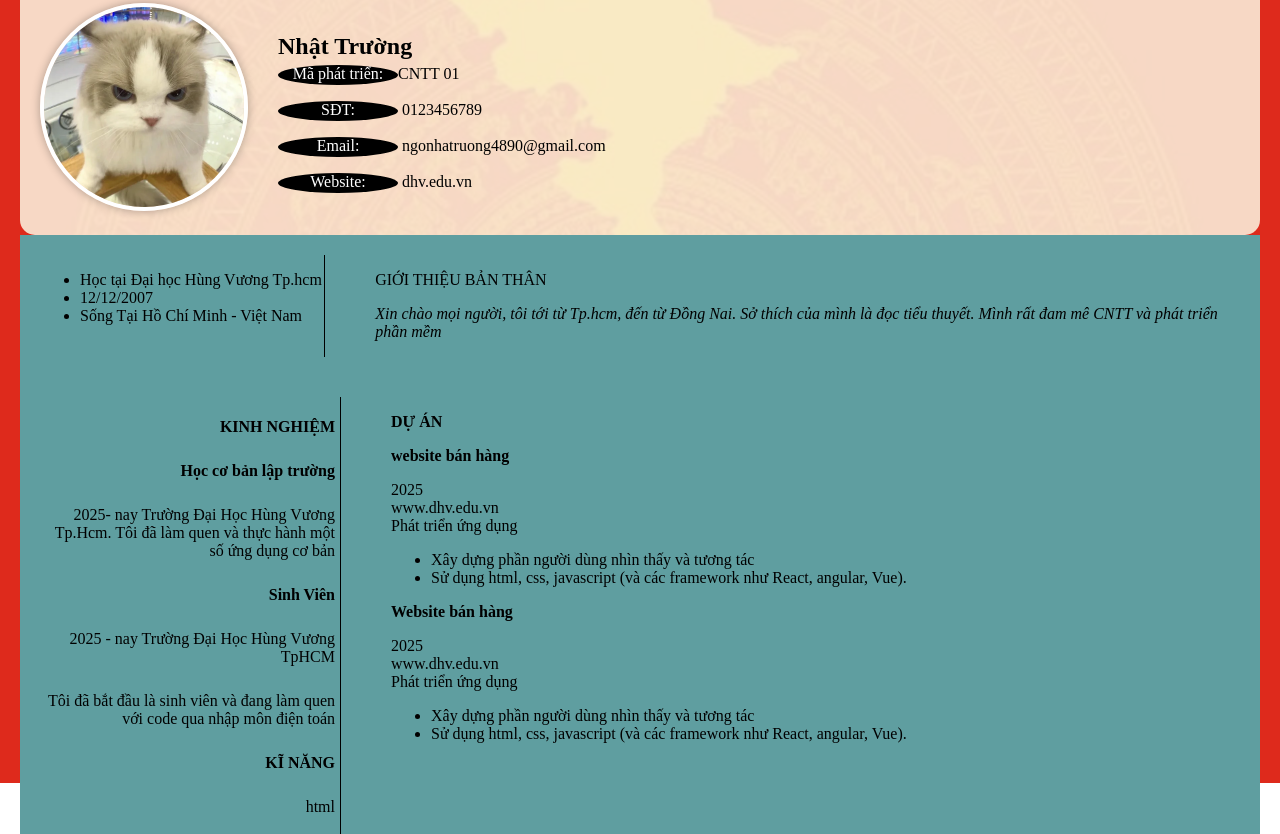
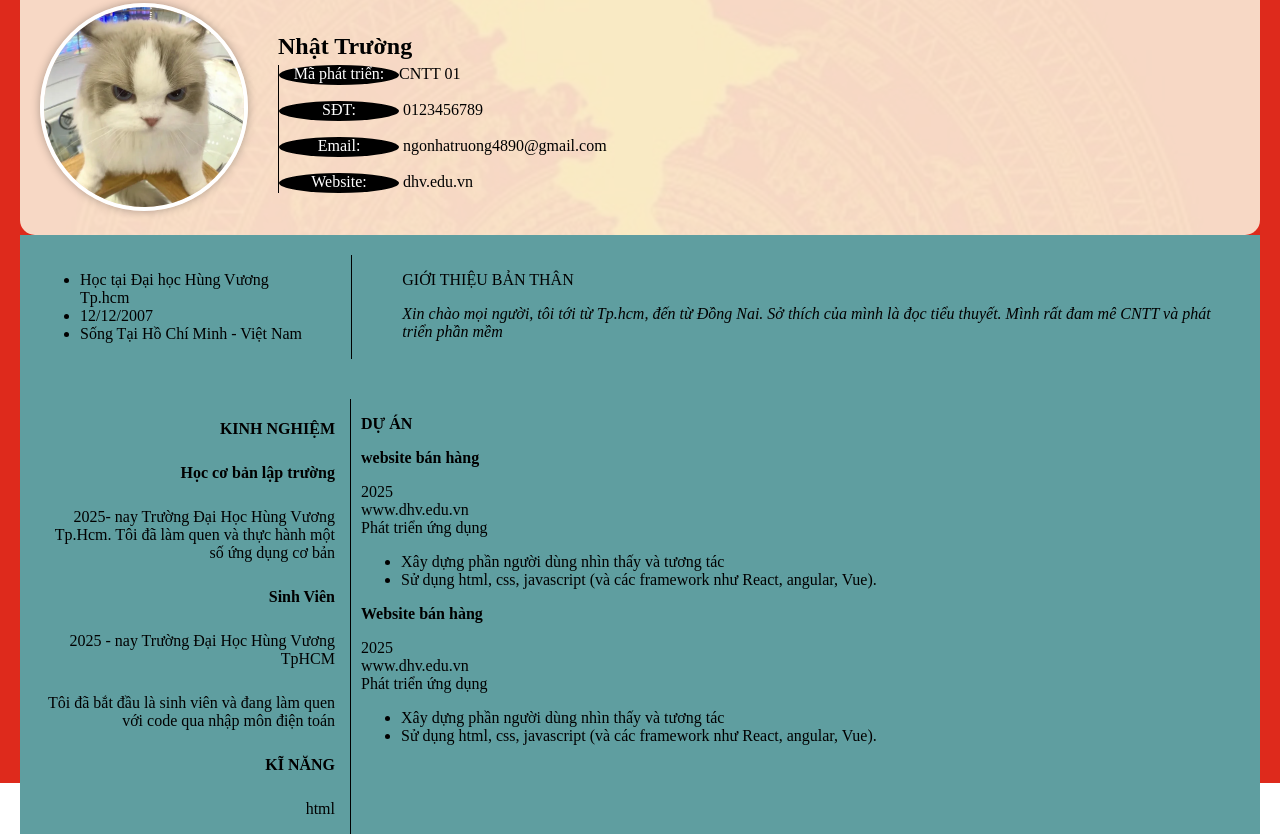
Before and after one commit to ngonhattruong489-blip/DHV_2505CT, a website: page index.html in a window 1280 px wide. Shown: the part 138-972 px from the top of the page. Drawn offline with Linux system fonts and the light colour scheme.

Commit message:
dongbo 7_11

```diff
--- a/index.html
+++ b/index.html
@@ -101,16 +101,16 @@
           <p style="font-size: 24px; font-weight: bold; margin-bottom: 5px">
             Nhật Trường
           </p>
-          <p style="margin: 5px 0"><span class="contact">Mã phát triển:</span>CNTT 01</p>
+          <div style="border-left: 1px solid #000;"><p style="margin: 5px 0;"><span class="contact">Mã phát triển:</span>CNTT 01</p>
           <p><span class="contact">SĐT:</span> 0123456789</p>
           <P><span class="contact">Email:</span> ngonhatruong4890@gmail.com</P>
-          <p><span class="contact">Website:</span> dhv.edu.vn</p>
+          <p><span class="contact">Website:</span> dhv.edu.vn</p></div>
 
         </div>
       </div>
 
       <div id="ngaythangnamsinh" style="background-color: cadetblue; max-width: 1200px; margin: 0 auto; padding: 20px; display: flex; flex-direction: row;">
-      <div style="width:300px;">
+      <div style="width:300px; padding-right: 36px;">
         <ul>
           <li>Học tại Đại học Hùng Vương Tp.hcm</li>
           <li>12/12/2007</li>
@@ -118,7 +118,7 @@
         </ul>
 
       </div>
-      <div style="padding-left:50px; border-left: 1px solid #000">
+      <div style="padding-left: 50px; border-left: 1px solid #000">
         <p> GIỚI THIỆU BẢN THÂN</p>
         <p style="font-style: italic;"> Xin chào mọi người, tôi tới từ Tp.hcm, đến từ Đồng Nai. Sở thích của mình là đọc tiểu thuyết. Mình rất đam mê CNTT và phát triển phần mềm</p>
       </div>
@@ -127,7 +127,7 @@
 
 
       <div id="kinhnghiem" style="background-color: cadetblue; max-width: 1200px; margin: 0 auto; padding: 20px; display: flex; flex-direction: row;">
-      <div style="width:300px;"><p class="kinhnghiem"><b>KINH NGHIỆM</b></p>
+      <div style="width:300px; padding-right: 10px;"><p class="kinhnghiem"><b>KINH NGHIỆM</b></p>
         <p class="kinhnghiem"><b>Học cơ bản lập trường</b></p>
         <p class="kinhnghiem"> 2025- nay Trường Đại Học Hùng Vương Tp.Hcm. Tôi đã làm quen và thực hành một số ứng dụng cơ bản</p>
         <p class="kinhnghiem"><b>Sinh Viên</b></p>
@@ -141,7 +141,7 @@
         <p class="kinhnghiem">PHP</p>
         <p class="kinhnghiem">MySql</p>
       </div>
-      <div style="padding-left: 50px; border-left: 1px solid #000">
+      <div style="padding-left: 10px; border-left: 1px solid #000">
         <p class="Duan"><b> DỰ ÁN</b></p>
         <p class="Duan"><b>website bán hàng</span></b></p>
         <p class="Duan"> 2025<br>
```
